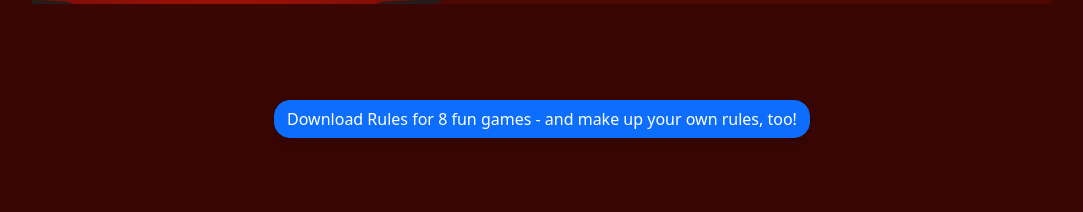
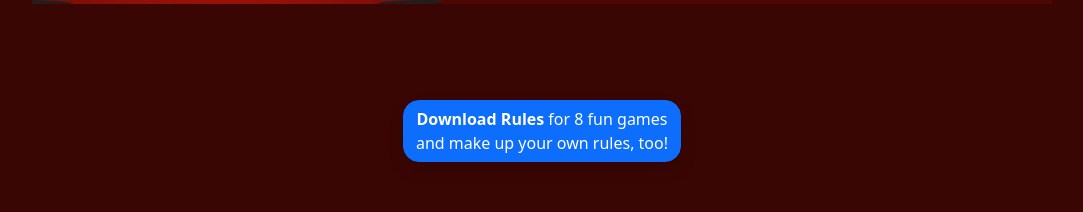
Before and after one commit to MikeMisiura/stack-jam-client, a React (Create React App) app: page /home in a window 1280 px wide. Shown: the part 883-1095 px from the top of the page, without its empty margins (98-1181 px from the left). Built offline with nearby package versions, Linux system fonts and the light colour scheme; grey boxes are pictures that could not be loaded.

Commit message:
tweaked button

```diff
--- a/src/components/DownloadInstructionsButton.tsx
+++ b/src/components/DownloadInstructionsButton.tsx
@@ -15,7 +15,9 @@ export default function DownloadInstructionsButton() {
                 shadow
             "
 		>
-			Download Rules for 8 fun games - and make up your own rules, too!
+			<strong>Download Rules</strong> for 8 fun games
+			<br />
+			and make up your own rules, too!
 		</Button>
 	)
 }
```
